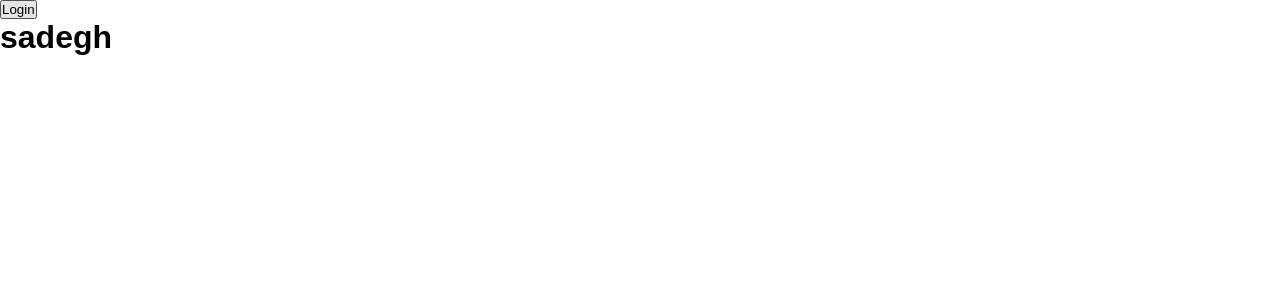
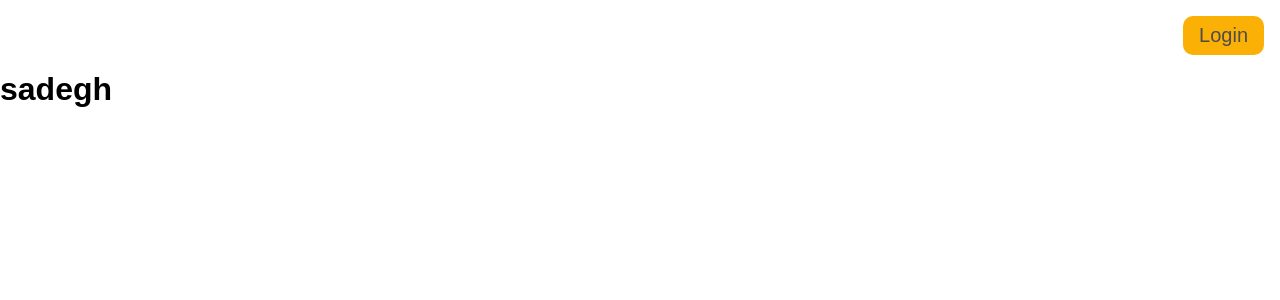
Before and after one commit to sadeghghasemnejadd/login-react-web-app, a React (Create React App) app: page / in a window 1280 px wide. Shown: the top 300 px of the page. Built offline with nearby package versions, Linux system fonts and the light colour scheme.

Commit message:
add variable sass file and edit some in header file

```diff
--- a/src/sass/_header.scss
+++ b/src/sass/_header.scss
@@ -1,9 +1,23 @@
 .header {
   padding: 1.6rem;
+  display: flex;
+  flex-direction: row-reverse;
   &__list {
+    list-style: none;
     &__item {
       &__btn {
         &--login {
+          font-size: 2rem;
+          padding: 0.8rem 1.6rem;
+          border: none;
+          background-color: $color_primary;
+          border-radius: 1rem;
+          color: lighten(#000000, 30%);
+          cursor: pointer;
+          transition: all 0.5s;
+          &:hover {
+            transform: translateY(-0.4rem);
+          }
         }
       }
     }
--- /dev/null
+++ b/src/sass/_variable.scss
@@ -0,0 +1 @@
+$color_primary: #fab005;
--- a/src/sass/main.scss
+++ b/src/sass/main.scss
@@ -1 +1,3 @@
+@import "variable";
 @import "base";
+@import "header";
```
